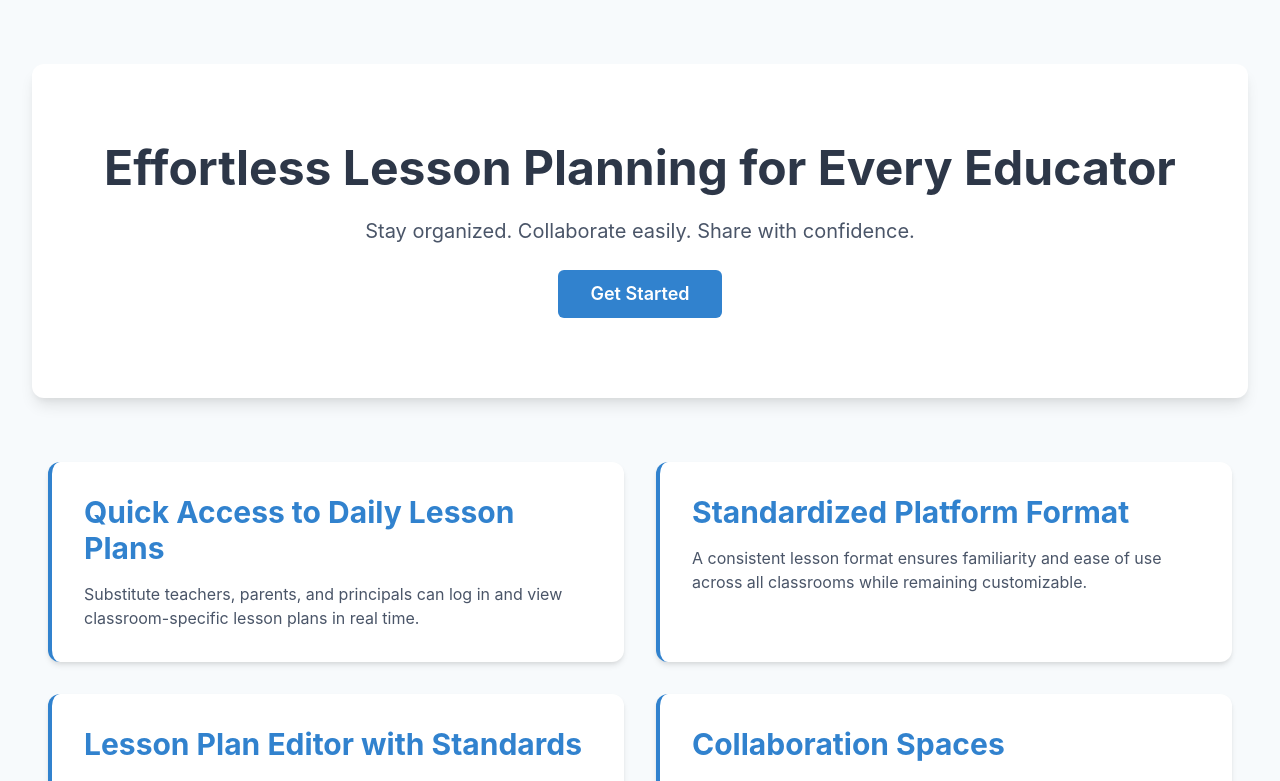
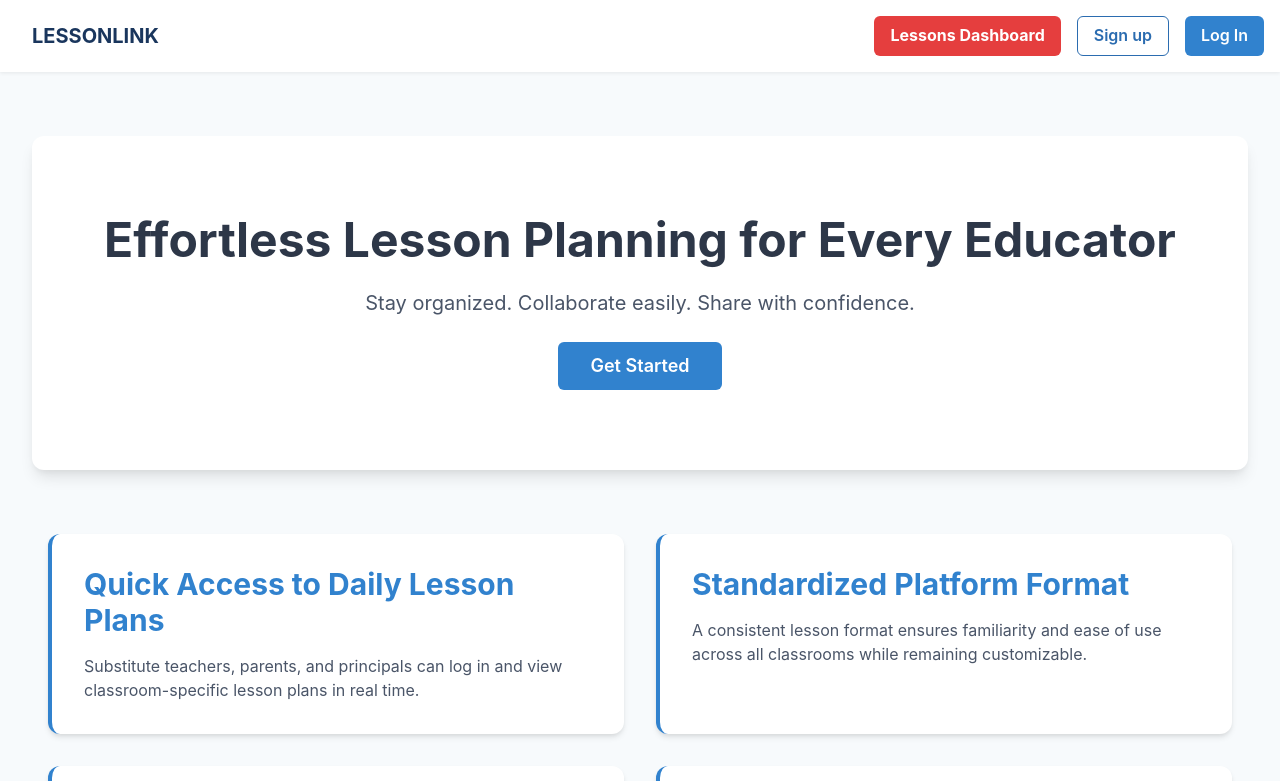
Before and after one commit to WallyMagill/lessonlink, a React (Vite) app: page / in a window 1280 px wide. Shown: the top 781 px of the page. Built offline with nearby package versions, Linux system fonts and the light colour scheme.

Commit message:
Landing page header
From landing page header, user can sign up, log in, or go to dashboard global view. Design could be improved.

```diff
--- /dev/null
+++ b/src/components/LandingHeader.jsx
@@ -0,0 +1,74 @@
+import React from 'react';
+import {
+  Flex,
+  HStack,
+  Button,
+} from '@chakra-ui/react';
+import { useNavigate } from 'react-router-dom';
+
+function LandingHeader() {
+  const navigate = useNavigate();
+
+  const handleHome = (event) => {
+    event.preventDefault();
+    navigate('/dashboard');
+  };
+
+  const handleSignUp = (event) => {
+    event.preventDefault();
+    navigate('/signup');
+  };
+
+  const handleLogIn = (event) => {
+    event.preventDefault();
+    navigate('/login');
+  };
+
+  return (
+    <Flex
+      as="header"
+      width="100%"
+      display="flex"
+      justifyContent="space-between"
+      alignItems="center"
+      bg="white"
+      p={4}
+      boxShadow="0 1px 4px rgba(0,0,0,0.08)"
+      zIndex={10}
+    >
+      {/* Logo */}
+
+      <Button
+        fontWeight="bold"
+        fontSize="1.25rem"
+        color="#1a365d"
+        background="transparent"
+        _active={{ opacity: 0.8 }}
+        onClick={handleHome}
+      >
+        LESSONLINK
+      </Button>
+
+      {/* Dashboard, Log in, Sign up */}
+
+      <HStack spacing={4}>
+        <Button
+          onClick={handleHome}
+          colorScheme="red"
+          variant="solid"
+          fontWeight="bold"
+        >
+          Lessons Dashboard
+        </Button>
+        <Button onClick={handleSignUp} colorScheme="blue" variant="outline">
+          Sign up
+        </Button>
+        <Button onClick={handleLogIn} colorScheme="blue">
+          Log In
+        </Button>
+      </HStack>
+    </Flex>
+  );
+}
+
+export default LandingHeader;
--- a/src/pages/LandingPage.jsx
+++ b/src/pages/LandingPage.jsx
@@ -11,6 +11,7 @@ import {
   useColorModeValue,
   Modal, ModalOverlay, ModalContent, ModalHeader, ModalBody, ModalCloseButton, useDisclosure,
 } from '@chakra-ui/react';
+import LandingHeader from '../components/LandingHeader';
 
 function LandingPage() {
   const bgColor = useColorModeValue('gray.50', 'gray.900');
@@ -34,6 +35,7 @@ function LandingPage() {
       minH="100vh"
       bg={bgColor}
     >
+      <LandingHeader />
       <Container maxW="container.xl" py={16} px={8}>
         {/* Hero Section */}
         <Box
```
